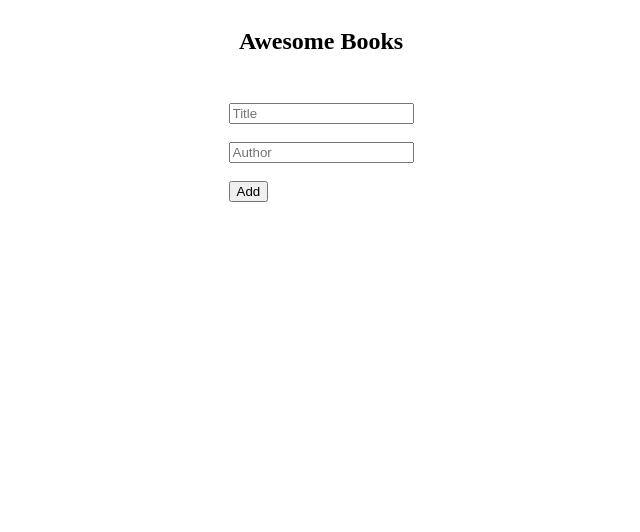
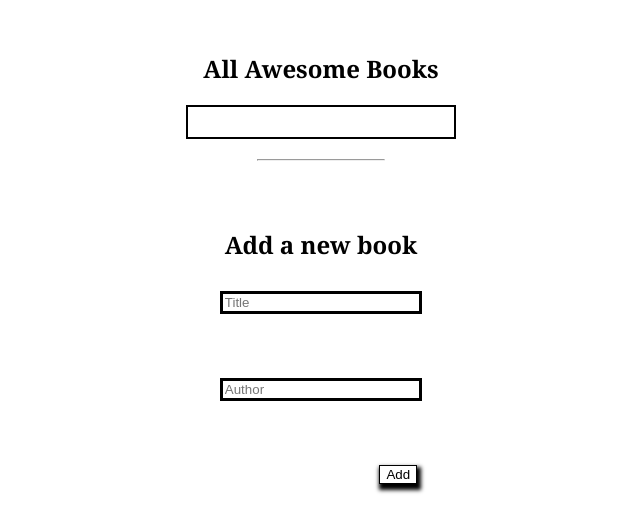
Before and after one commit to d2ndjim/AwesomeBooks, a website: page index.html in a window 1280 px wide. Shown: the whole page, without its empty margins (319-959 px from the left). Drawn offline with Linux system fonts and the light colour scheme.

Commit message:
Add styling & modife the innerHTML

```diff
--- a/index.html
+++ b/index.html
@@ -10,13 +10,14 @@
   </head>
   <body>
     <section class="books-container">
-      <div><h1>Awesome Books</h1></div>
+      <div><h1 class="books-heading">All Awesome Books</h1></div>
       <div class="books-list">
 
       </div>
     </section>
-    <br/>
+    <hr class="line">
     <form class="add-books">
+      <h2 class="form-heading">Add a new book</h2>
       <input type="text" id="bookName" placeholder="Title" required/>
       <br><br>
       <input type="text" id="bookAuthor" placeholder="Author" required>
--- a/script.js
+++ b/script.js
@@ -35,11 +35,11 @@ class BooksdataBase {
     }
 
     booksWrapper.innerHTML += `
-    <div>
-      <p>${title}</p>
-      <p>${author}</p>
+    <div class="list-container">
+      <p>"${title}" By ${author}</p>
       <button type='button' class="remove-btn" id="${id}">Remove</button>
     </div>`;
+
     const removeBtn = document.querySelectorAll(".remove-btn");
     removeBtn.forEach((button) => {
       button.addEventListener("click", () => {
--- a/style.css
+++ b/style.css
@@ -1,4 +1,14 @@
 body {
+  display: flex;
+  flex-direction: column;
+  align-items: center;
+  justify-content: center;
+  height: 500px;
+  font-family: Georgia, "Times New Roman", Times, serif;
+  font-weight: bold;
+}
+
+.books-container {
   display: flex;
   flex-direction: column;
   align-items: center;
@@ -6,5 +16,56 @@ body {
 }
 
 .add-books {
-  margin-top: 10px;
+  margin-top: 40px;
+  display: flex;
+  flex-direction: column;
+  align-items: center;
+  justify-content: center;
+  gap: 10px;
 }
+
+.books-list {
+  border: 2px solid #000;
+  padding: 15px;
+  width: 100%;
+}
+
+.list-container {
+  display: flex;
+  align-items: center;
+  justify-content: space-between;
+  gap: 10px;
+  width: 100%;
+  padding: 0;
+  margin: 0;
+}
+
+.list-container:nth-child(odd) {
+  background: rgba(114, 111, 111, 0.514);
+}
+
+.remove-btn {
+  border: 1px solid #000;
+  box-shadow: 2px 4px 4px 2px black;
+  background: #fff;
+  margin-right: 5px;
+}
+
+.line {
+  width: 10%;
+  color: #000;
+  margin-top: 20px;
+}
+
+#bookName,
+#bookAuthor {
+  border: 3px solid #000;
+  width: 100%;
+}
+
+.add-btn {
+  border: 1px solid #000;
+  box-shadow: 2px 4px 4px 2px black;
+  background: #fff;
+  align-self: flex-end;
+}
```
